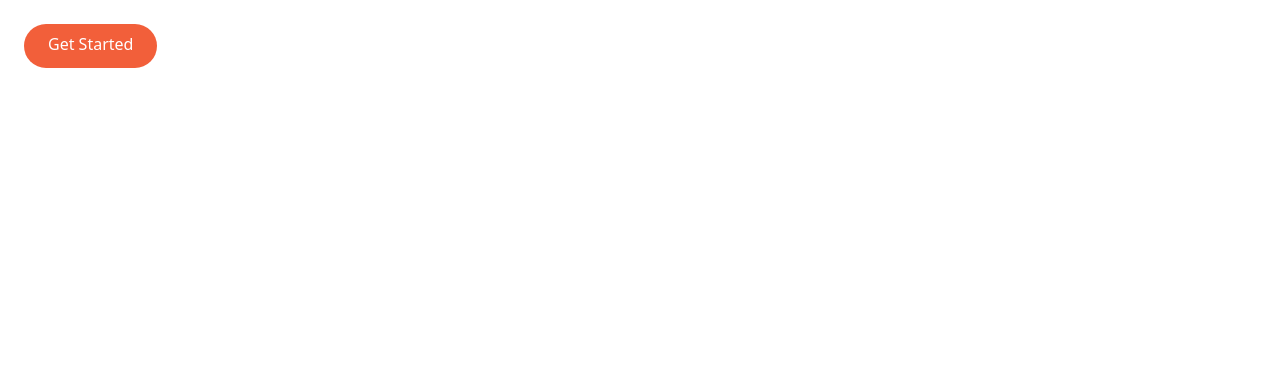
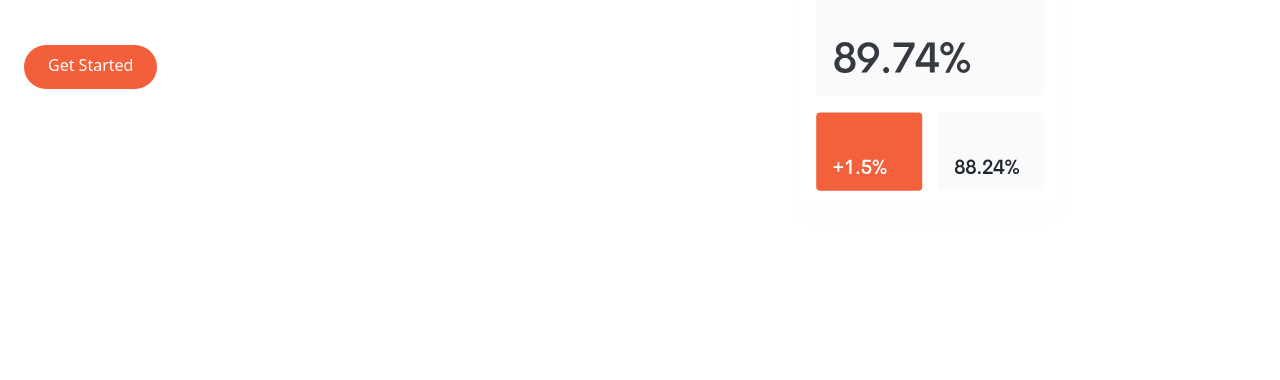
Before and after one commit to JamesOkemwa/landing-page-tailwindcss, a website: page index.html in a window 1280 px wide. Shown: the part 420-800 px from the top of the page. Drawn offline with Linux system fonts and the light colour scheme.

Commit message:
Hero section left part

```diff
--- a/index.html
+++ b/index.html
@@ -51,8 +51,8 @@
                 </div>
             </div>
             <!-- Image  -->
-            <div class="">
-
+            <div class="md:w-1/2">
+                <img src="img/illustration-intro.svg" alt="">
             </div>
         </div>
     </section>
```
